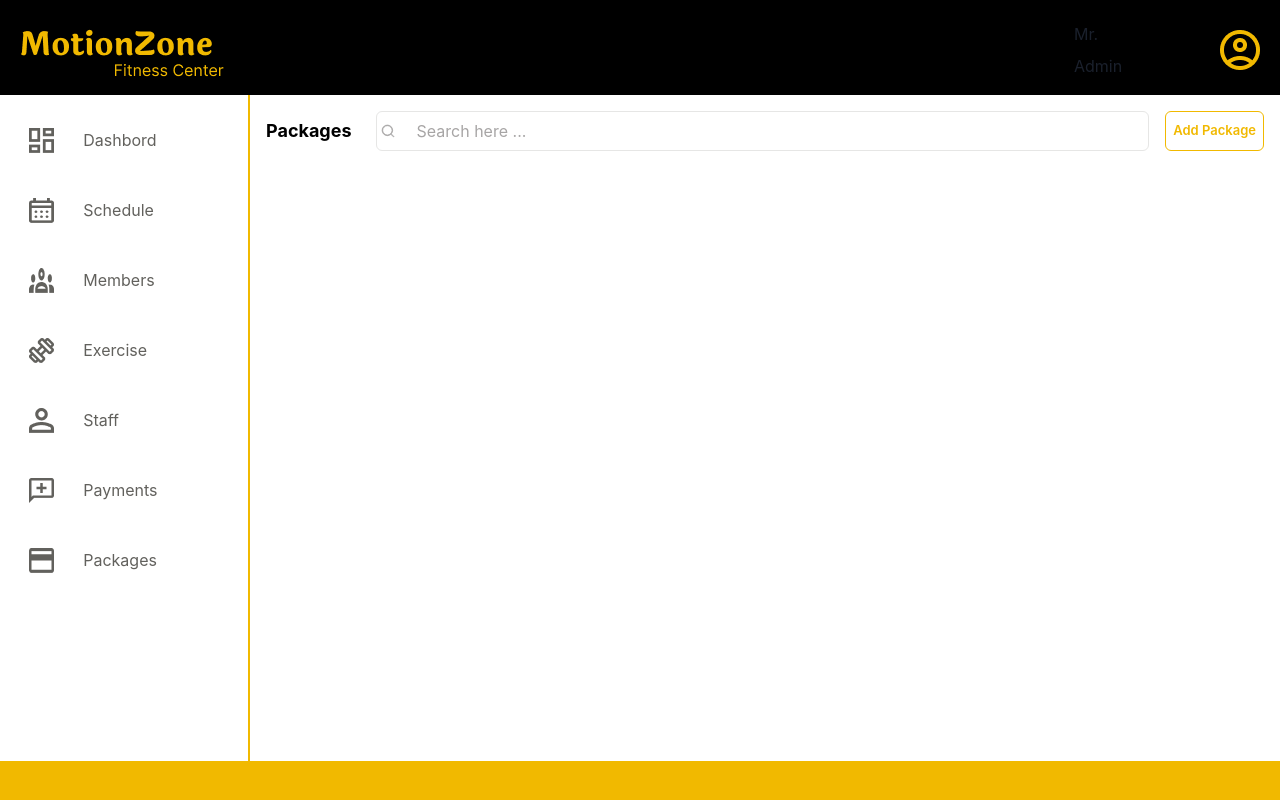
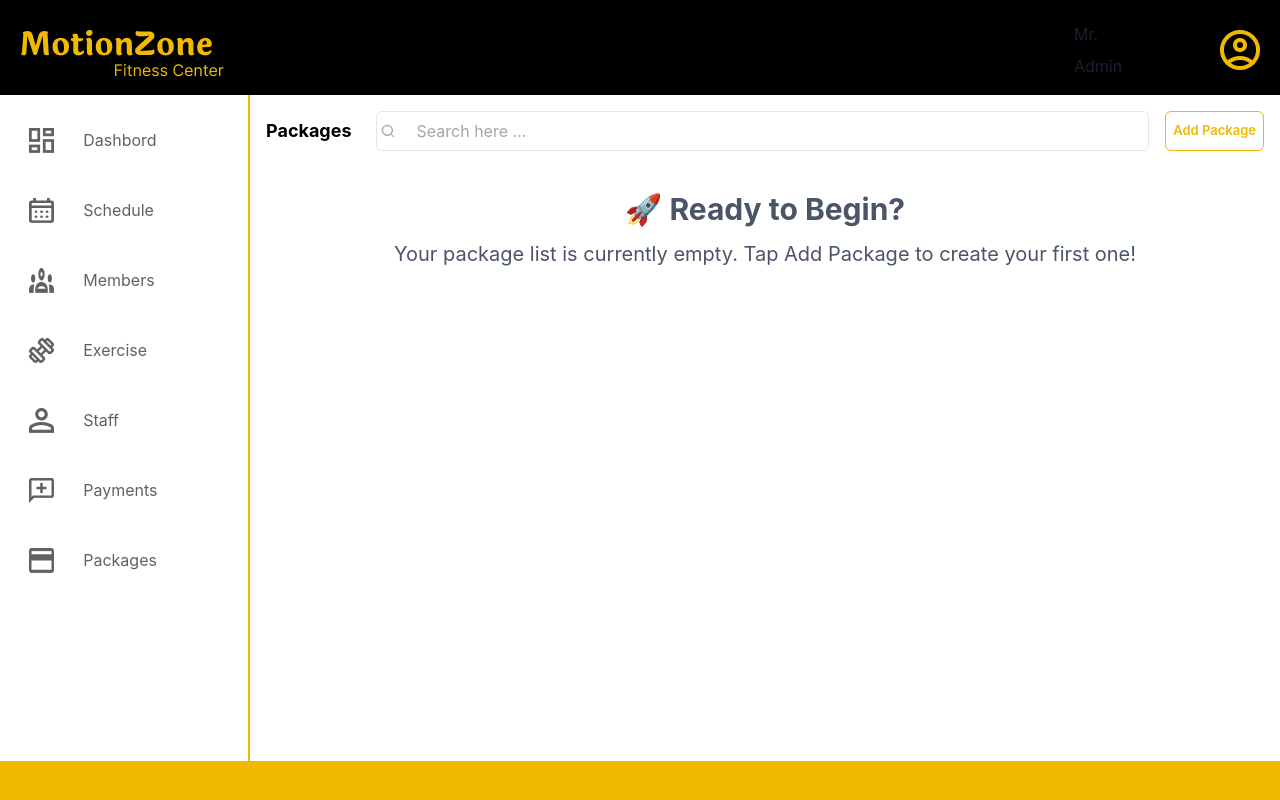
Before and after one commit to GymManagmentSystem/gym_admin_web_app, a React (Vite) app: page /app/packages in a window 1280 px wide. Built offline with nearby package versions, Linux system fonts and the light colour scheme; no server answers.

Commit message:
adding Text When Empty Package List

```diff
--- a/src/pages/PackagesPage.tsx
+++ b/src/pages/PackagesPage.tsx
@@ -1,16 +1,15 @@
-import { Box, Heading, HStack, useToast } from "@chakra-ui/react";
+import { Badge, Box, Heading, HStack, Text, useToast } from "@chakra-ui/react";
 import PackageTable from "../components/PackageTable";
 import useGetPackageDetails from "../hooks/useGetPackageDetails";
 import SearchHeadingBar from "../components/SearchHeadingBar";
 import { useState } from "react";
 import { useNavigate } from "react-router-dom";
 
-
 const PackagesPage = () => {
   const { data: packageList, error, isLoading } = useGetPackageDetails();
   const [searchTerm, setSearchTerm] = useState<string>("");
   const navigate = useNavigate();
-    const toast=useToast()
+  const toast = useToast();
 
   const buttonPress = () => {
     navigate("/app/packages/addPackage");
@@ -21,7 +20,6 @@ const PackagesPage = () => {
         pkg.packageName.toString().includes(searchTerm)
       )
     : packageList;
-
 
   return (
     <>
@@ -40,7 +38,17 @@ const PackagesPage = () => {
           },
         }}
       >
-        {packageList && <PackageTable packageList={filteredPackageList?filteredPackageList:[]} />}
+        {packageList && packageList.length > 0 ? (
+          <PackageTable
+            packageList={filteredPackageList ? filteredPackageList : []}
+          />
+        ) : (
+          <Box textAlign="center" mt={10} color="gray.600">
+            <Heading size="lg">🚀 Ready to Begin?</Heading>
+            <Text fontSize="xl" mt={3}>
+              Your package list is currently empty. Tap Add Package to create your first one!</Text>
+          </Box>
+        )}
       </Box>
     </>
   );
```
Lines whose indentation alone changed are shown as unchanged.
